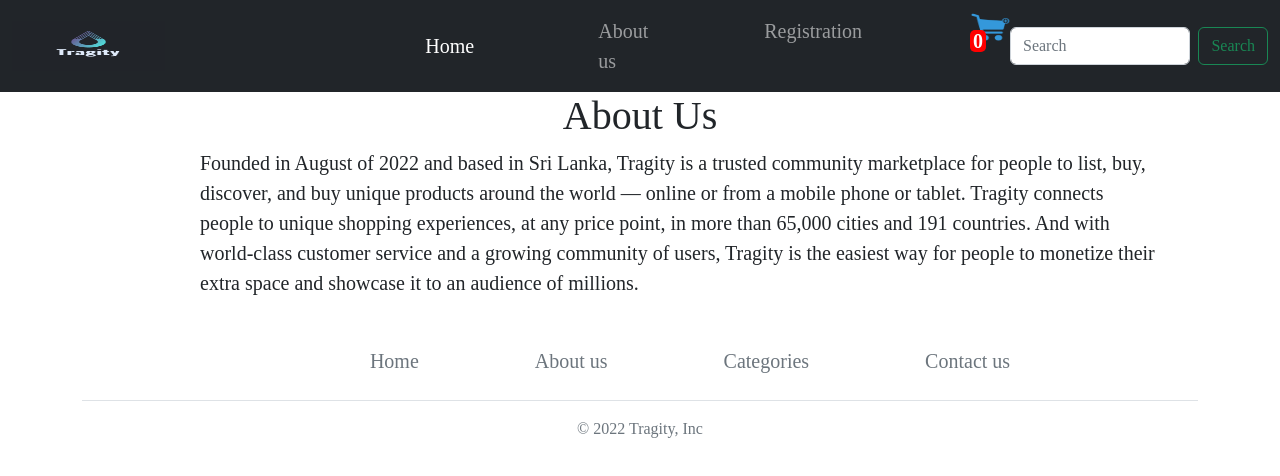
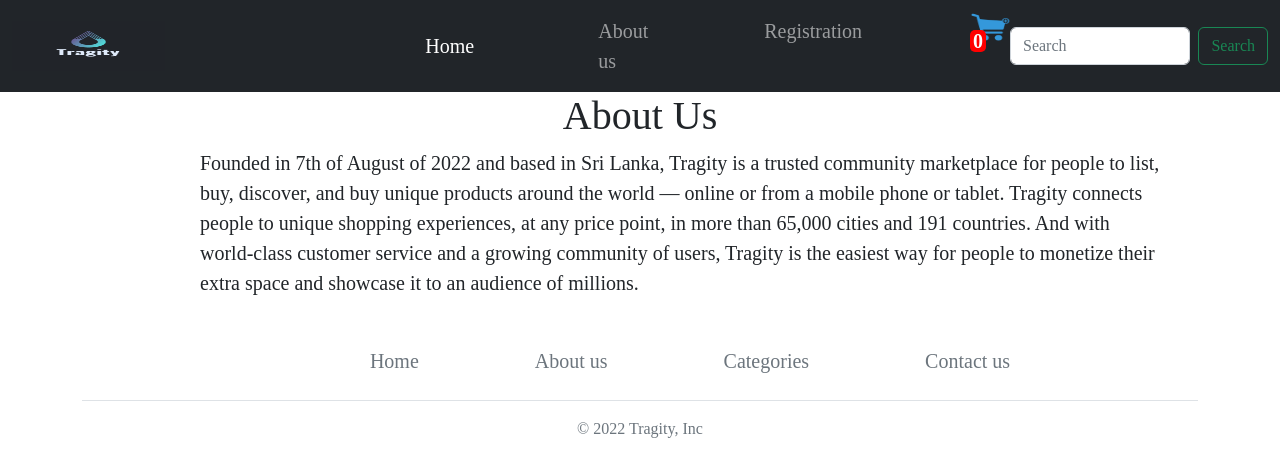
Before and after one commit to sksdesilva/Tragity, a React (Create React App) app: page /aboutUs in a window 1280 px wide. Shown: the top 476 px of the page. Built offline with nearby package versions, Linux system fonts and the light colour scheme.

Commit message:
to check ci/cd pipeline

```diff
--- a/src/components/pages/AboutUs.js
+++ b/src/components/pages/AboutUs.js
@@ -10,7 +10,7 @@ const AboutUs = () =>{
         <h1><center>About Us</center></h1>
         <div className="abUs">
         <p className="aboutUs">
-Founded in August of 2022 and based in Sri Lanka, Tragity is a trusted community marketplace for people to list, buy, discover, and buy unique products around the world — online or from a mobile phone or tablet. Tragity connects people to unique shopping experiences, at any price point, in more than 65,000 cities and 191 countries. And with world-class customer service and a growing community of users, Tragity is the easiest way for people to monetize their extra space and showcase it to an audience of millions.
+Founded in 7th of August of 2022 and based in Sri Lanka, Tragity is a trusted community marketplace for people to list, buy, discover, and buy unique products around the world — online or from a mobile phone or tablet. Tragity connects people to unique shopping experiences, at any price point, in more than 65,000 cities and 191 countries. And with world-class customer service and a growing community of users, Tragity is the easiest way for people to monetize their extra space and showcase it to an audience of millions.
 </p>
 </div>
 
```
